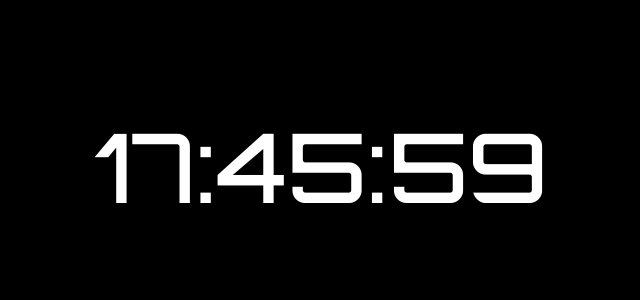
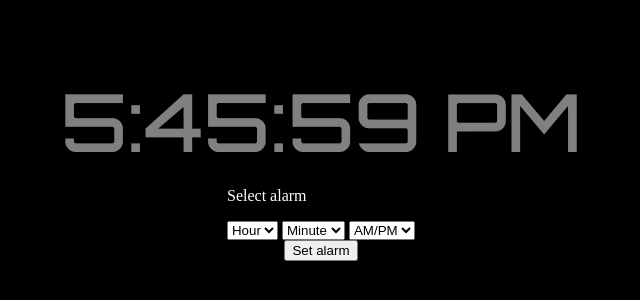
Before and after one commit to Joshtdale/alarm-clock, a plain HTML site: page Index.html in a window 1280 px wide. Shown: the part 242-542 px from the top of the page, without its empty margins (319-959 px from the left). Drawn offline with Linux system fonts and the light colour scheme.

Commit message:
options and button

```diff
--- a/Index.html
+++ b/Index.html
@@ -10,7 +10,26 @@
 
 </head>
 <body>
-    <div id="clock"></div>
+    <div class="main_container">
+        <div id="clock"></div>
+            <div>
+                <p>Select alarm</p>
+                <select>
+                    <option value="Hour" selected hidden>Hour</option>
+                </select>
+
+                <select>
+                    <option value="Minute" selected hidden>Minute</option>
+                </select>
+
+                <select>
+                    <option value="AM/PM" selected hidden>AM/PM</option>
+                </select>
+
+            </div>
+
+            <button id="alarm">Set alarm</button>
+    </div>
 </body>
 <script src='/js/main.js'></script>
 </html>
--- a/css/style.css
+++ b/css/style.css
@@ -1,17 +1,32 @@
 body {
     display: grid;
     background-color: black;
-    grid-template-columns: 1fr 1fr 1fr;
+    grid-template-columns: 1fr 60vw 1fr;
     grid-template-rows: 1fr 1fr 1fr;
     height: 100vh;
     align-items: center;
     justify-items: center;
 }
 
-#clock {
+option {
+    /* color: white; */
+}
+
+p {
+    color: white;
+}
+
+.main_container {
+    display: grid;
     grid-column: 2;
     grid-row: 2;
-    font-size: 12vh;
+    align-items: center;
+    justify-items: center;
+}
+
+#clock {
+    font-size: 10vh;
     font-family: 'Orbitron', sans-serif;
     color: white;
+    opacity: 0.5;
 }
--- a/js/main.js
+++ b/js/main.js
@@ -1,3 +1,32 @@
+const selectors = document.querySelectorAll('select')
+const alarmBtn = document.getElementById('alarm')
+
+function options() {
+    // selectors[0].innerHTML = selectors[1].innerHTML = selectors[2].innerHTML = "";
+
+    selectors[0].innerHTML = `<option value="Hour" selected disabled hidden>Hour</option>`;
+    for (let i = 12; i > 0; i--) {
+        i = i < 10 ? `0${i}` : i;
+        let option = `<option value="${i}">${i}</option>`;
+        selectors[0].firstElementChild.insertAdjacentHTML("afterend", option);
+    }
+
+    selectors[1].innerHTML = `<option value="Minute" selected disabled hidden>Minute</option>`;
+    for (let i = 59; i >= 0; i--) {
+        i = i < 10 ? `0${i}` : i;
+        let option = `<option value="${i}">${i}</option>`;
+        selectors[1].firstElementChild.insertAdjacentHTML("afterend", option);
+    }
+
+    selectors[2].innerHTML = `<option value="AM/PM" selected disabled hidden>AM/PM</option>`;
+    for (let i = 2; i > 0; i--) {
+        let ampm = i == 1 ? "AM" : "PM";
+        let option = `<option value="${ampm}">${ampm}</option>`;
+        selectors[2].firstElementChild.insertAdjacentHTML("afterend", option);
+    }
+}
+options();
+
 
 
 function getTime() {
@@ -6,6 +35,8 @@ const clock = document.getElementById('clock')
     var hrs = time.getHours()
     var min = time.getMinutes()
     var sec = time.getSeconds()
+
+
 
     if (hrs < 10) {
         hrs = '0' + hrs;
@@ -16,12 +47,14 @@ const clock = document.getElementById('clock')
     if (sec < 10) {
         sec = '0' + sec;
     };
+
+    if (hrs >= 12) {
+        hrs = hrs - 12;
+            am_pm = "PM";
+    };
     // console.log(hrs, min, sec)
-    clock.innerText = hrs + ':' + min + ':' + sec;
+    clock.innerText = hrs + ':' + min + ':' + sec + ' ' + am_pm;
 
-
-    // console.log(typeof(hrs))
-// console.log(hrs)
 }
 
 
```
